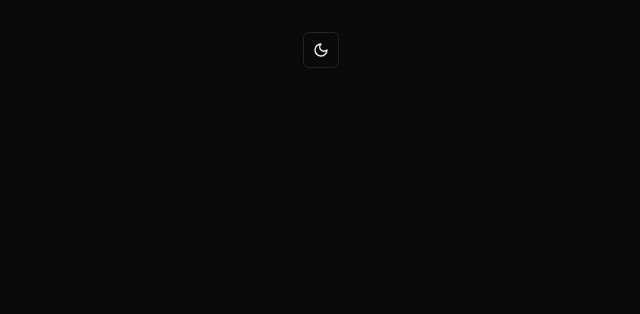
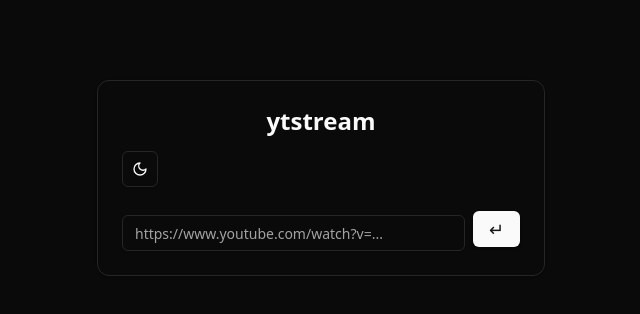
Before and after one commit to redHat-arko/ytstream, a React (Vite) app in the folder frontend/: page / in a window 1280 px wide. Shown: the top 314 px of the page, without its empty margins (319-959 px from the left). Built offline with nearby package versions, Linux system fonts and the light colour scheme.

Commit message:
Implement working frontend

```diff
--- a/frontend/src/App.tsx
+++ b/frontend/src/App.tsx
@@ -2,6 +2,8 @@
 import './App.css'
 import axios from 'axios'
 import { Button } from './components/ui/button'
+import { Input } from "@/components/ui/input"
+import { Card, CardHeader, CardContent, CardFooter } from "@/components/ui/card"
 import { ThemeProvider } from "@/components/theme-provider"
 import { ModeToggle } from './components/mode-toggle'
 
@@ -35,7 +37,50 @@
 
   return (
     <ThemeProvider defaultTheme="dark" storageKey="vite-ui-theme">
-      <ModeToggle />
+      <div className="min-h-screen py-12 px-4 sm:px-6 lg:px-8">
+        <div className="max-w-md mx-auto">
+          <Card>
+            <CardHeader>
+              <h1 className="text-2xl font-bold text-center mb-2">ytstream</h1>
+              <ModeToggle />
+            </CardHeader>
+            <CardContent>
+              <div className="flex">
+                <Input
+                  value={url}
+                  onChange={(e) => setUrl(e.target.value)}
+                  className="mt-1 block w-full"
+                  placeholder="https://www.youtube.com/watch?v=..."
+                />
+                <Button
+                  onClick={handleFetchAudio}
+                  disabled={loading}
+                  className="flex items-center justify-center py-2 px-4 ml-2"
+                >
+                  <span className="text-lg">↵</span>
+                </Button>
+              </div>
+              {error && (
+                <div className="mt-4 text-red-600 text-sm">
+                  {error}
+                </div>
+              )}
+            </CardContent>
+            {audioData && (
+              <CardFooter>
+                <h2 className="text-lg font-semibold mb-2">{audioData.title}</h2>
+                <audio
+                  controls
+                  className="w-full"
+                  src={audioData.stream_url}
+                >
+                  Your browser does not support the audio element.
+                </audio>
+              </CardFooter>
+            )}
+          </Card>
+        </div>
+      </div>
     </ThemeProvider>
   )
 }
--- /dev/null
+++ b/frontend/src/components/ui/card.tsx
@@ -0,0 +1,76 @@
+import * as React from "react"
+
+import { cn } from "@/lib/utils"
+
+const Card = React.forwardRef<
+  HTMLDivElement,
+  React.HTMLAttributes<HTMLDivElement>
+>(({ className, ...props }, ref) => (
+  <div
+    ref={ref}
+    className={cn(
+      "rounded-xl border bg-card text-card-foreground shadow",
+      className
+    )}
+    {...props}
+  />
+))
+Card.displayName = "Card"
+
+const CardHeader = React.forwardRef<
+  HTMLDivElement,
+  React.HTMLAttributes<HTMLDivElement>
+>(({ className, ...props }, ref) => (
+  <div
+    ref={ref}
+    className={cn("flex flex-col space-y-1.5 p-6", className)}
+    {...props}
+  />
+))
+CardHeader.displayName = "CardHeader"
+
+const CardTitle = React.forwardRef<
+  HTMLDivElement,
+  React.HTMLAttributes<HTMLDivElement>
+>(({ className, ...props }, ref) => (
+  <div
+    ref={ref}
+    className={cn("font-semibold leading-none tracking-tight", className)}
+    {...props}
+  />
+))
+CardTitle.displayName = "CardTitle"
+
+const CardDescription = React.forwardRef<
+  HTMLDivElement,
+  React.HTMLAttributes<HTMLDivElement>
+>(({ className, ...props }, ref) => (
+  <div
+    ref={ref}
+    className={cn("text-sm text-muted-foreground", className)}
+    {...props}
+  />
+))
+CardDescription.displayName = "CardDescription"
+
+const CardContent = React.forwardRef<
+  HTMLDivElement,
+  React.HTMLAttributes<HTMLDivElement>
+>(({ className, ...props }, ref) => (
+  <div ref={ref} className={cn("p-6 pt-0", className)} {...props} />
+))
+CardContent.displayName = "CardContent"
+
+const CardFooter = React.forwardRef<
+  HTMLDivElement,
+  React.HTMLAttributes<HTMLDivElement>
+>(({ className, ...props }, ref) => (
+  <div
+    ref={ref}
+    className={cn("flex items-center p-6 pt-0", className)}
+    {...props}
+  />
+))
+CardFooter.displayName = "CardFooter"
+
+export { Card, CardHeader, CardFooter, CardTitle, CardDescription, CardContent }
--- /dev/null
+++ b/frontend/src/components/ui/input.tsx
@@ -0,0 +1,22 @@
+import * as React from "react"
+
+import { cn } from "@/lib/utils"
+
+const Input = React.forwardRef<HTMLInputElement, React.ComponentProps<"input">>(
+  ({ className, type, ...props }, ref) => {
+    return (
+      <input
+        type={type}
+        className={cn(
+          "flex h-9 w-full rounded-md border border-input bg-transparent px-3 py-1 text-base shadow-sm transition-colors file:border-0 file:bg-transparent file:text-sm file:font-medium file:text-foreground placeholder:text-muted-foreground focus-visible:outline-none focus-visible:ring-1 focus-visible:ring-ring disabled:cursor-not-allowed disabled:opacity-50 md:text-sm",
+          className
+        )}
+        ref={ref}
+        {...props}
+      />
+    )
+  }
+)
+Input.displayName = "Input"
+
+export { Input }
```
